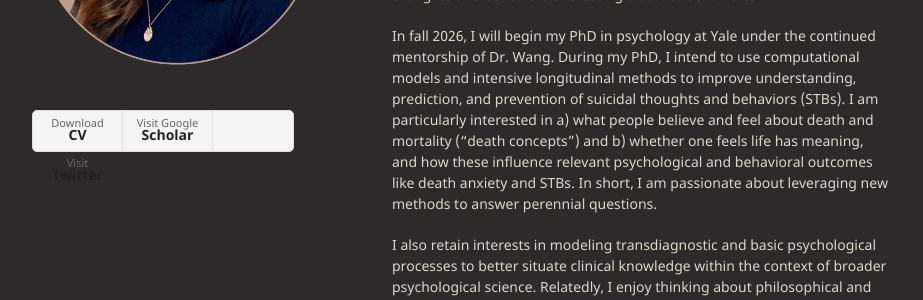
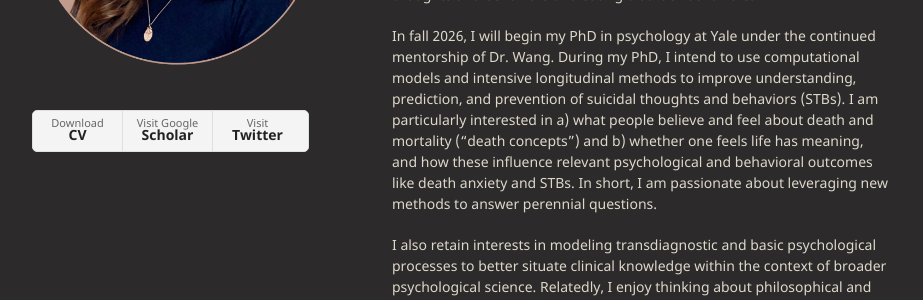
Before and after one commit to francesghart/francesghart.github.io, a Jekyll site: the page built from index.md, in a window 1280 px wide. Shown: the part 360-660 px from the top of the page, without its empty margins (178-1101 px from the left). Built offline with Jekyll 4.4.1, drawn with Linux system fonts in a browser that asks for light colours.

Commit message:
widen ul bar

```diff
--- a/_sass/jekyll-theme-minimal.scss
+++ b/_sass/jekyll-theme-minimal.scss
@@ -146,7 +146,7 @@ ul.downloads {
   background: #f4f4f4;
   border-radius:5px;
   border:1px solid #e0e0e0;
-  width:260px;
+  width:275px;
 }
 
 .downloads li {
```
